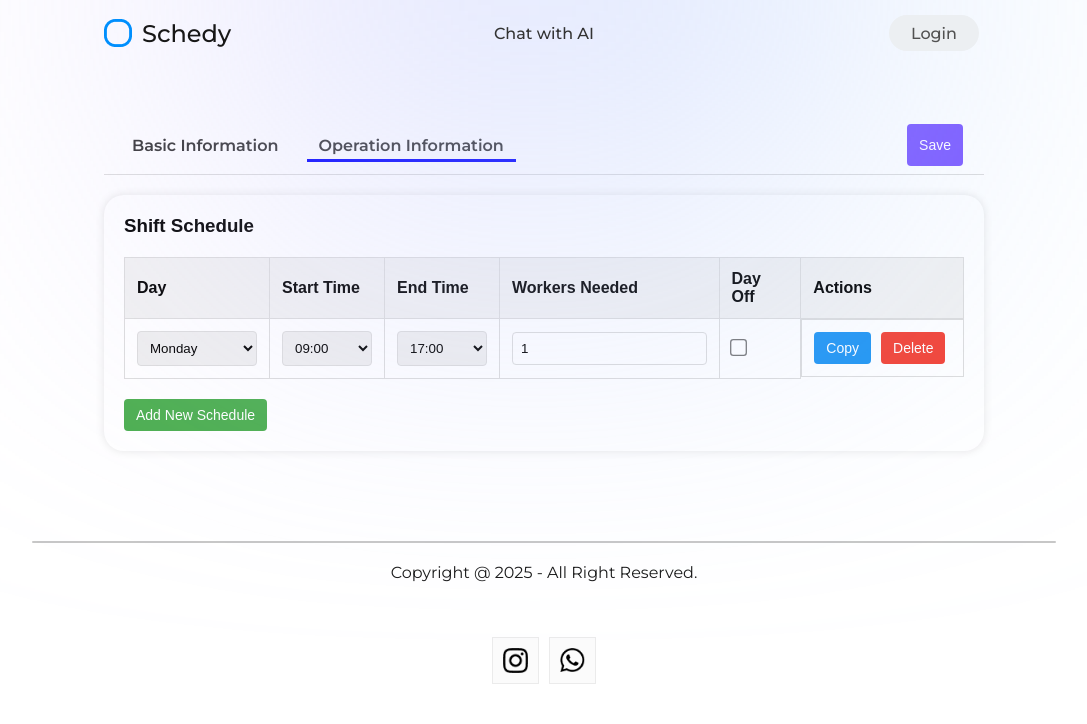
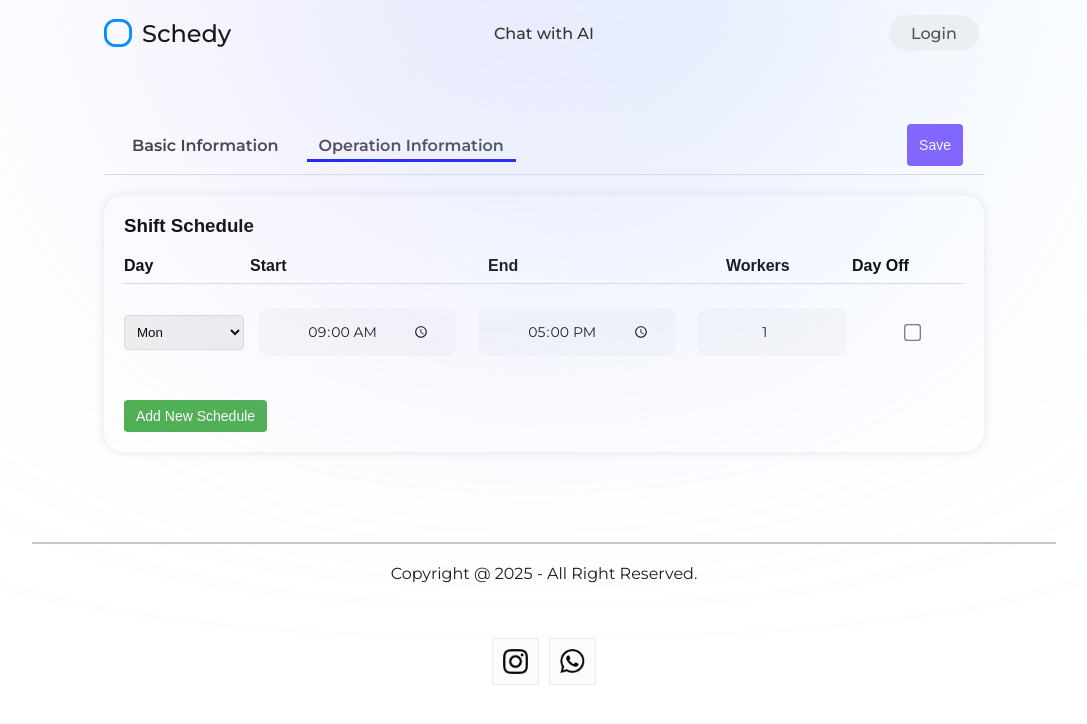
Before and after one commit to JunyIIIChen/Schedy, a React (Create React App) app in the folder frontend/: page /operation in a window 1280 px wide. Both pictures are taken after a click on the button "Add New Schedule". Shown: the top 724 px of the page, without its empty margins (96-1183 px from the left). Built offline with nearby package versions, Linux system fonts and the light colour scheme; the HTML template or start-up script is replaced by a standard one.

Commit message:
UI change, chatbox bt, schuedle ui

```diff
--- a/frontend/src/Component/AIChat/AIChat.jsx
+++ b/frontend/src/Component/AIChat/AIChat.jsx
@@ -1,8 +1,9 @@
-import React, { useEffect, useRef, useState } from 'react';
+import React, {useEffect, useRef, useState} from 'react';
 import ReactMarkdown from 'react-markdown';
 import './AIChat.css';
+import {useNavigate} from 'react-router-dom';
 
-export const AIChat = ({ scheduleId }) => {
+export const AIChat = ({scheduleId}) => {
     const [messages, setMessages] = useState([]);
     const [input, setInput] = useState('');
     const [loading, setLoading] = useState(false);
@@ -12,14 +13,20 @@ export const AIChat = ({ scheduleId }) => {
     const messagesEndRef = useRef(null);
     const typingIntervalRef = useRef(null);
 
+    const navigate = useNavigate();
+
+    const handleViewCalendar = () => {
+        navigate('/calendar?action=new_schedule'); // 跳转并传参
+    };
+
     useEffect(() => {
-    messagesEndRef.current?.scrollIntoView({ behavior: 'smooth' });
+        messagesEndRef.current?.scrollIntoView({behavior: 'smooth'});
     }, [messages]);
 
     const sendMessage = async () => {
         if (!input.trim()) return;
 
-    const userMsg = { sender: 'user', text: input };
+        const userMsg = {sender: 'user', text: input};
         setMessages((prev) => [...prev, userMsg]);
         setInput('');
         setLoading(true);
@@ -27,7 +34,7 @@ export const AIChat = ({ scheduleId }) => {
         try {
             const res = await fetch('http://localhost:5001/api/schedule-agent', {
                 method: 'POST',
-        headers: { 'Content-Type': 'application/json' },
+                headers: {'Content-Type': 'application/json'},
                 body: JSON.stringify({
                     // schedule_id: scheduleId,
                     schedule_id: "8c8580f7-856e-4343-9025-3ba7946224fc",
@@ -39,7 +46,7 @@ export const AIChat = ({ scheduleId }) => {
             console.log('🧠 Agent 返回：', data);
 
             const fullText = data.response || '🤖 没有返回内容。';
-      const aiMsg = { sender: 'ai', text: '' };
+            const aiMsg = {sender: 'ai', text: ''};
             setMessages((prev) => [...prev, aiMsg]);
 
             let i = 0;
@@ -67,7 +74,7 @@ export const AIChat = ({ scheduleId }) => {
             }, 20);
         } catch (err) {
             console.error('❌ 请求失败:', err);
-      setMessages((prev) => [...prev, { sender: 'ai', text: '❌ 出错了，请稍后再试。' }]);
+            setMessages((prev) => [...prev, {sender: 'ai', text: '❌ 出错了，请稍后再试。'}]);
             setLoading(false);
         }
     };
@@ -76,8 +83,8 @@ export const AIChat = ({ scheduleId }) => {
         try {
             const res = await fetch('http://localhost:5001/api/view-calendar', {
                 method: 'POST',
-        headers: { 'Content-Type': 'application/json' },
-        body: JSON.stringify({ schedule_id: "8c8580f7-856e-4343-9025-3ba7946224fc" }),
+                headers: {'Content-Type': 'application/json'},
+                body: JSON.stringify({schedule_id: "8c8580f7-856e-4343-9025-3ba7946224fc"}),
             });
 
             const data = await res.json();
@@ -131,7 +138,11 @@ export const AIChat = ({ scheduleId }) => {
                 {loading ? '发送中...' : '发送'}
             </button>
 
-      <button onClick={viewCalendar} className="ai-chat-send-button" style={{ marginTop: '12px' }}>
+            <button
+                onClick={handleViewCalendar}
+                className="ai-chat-send-button"
+                style={{marginTop: '12px'}}
+            >
                 📅 View Your Calendar
             </button>
 
@@ -164,7 +175,7 @@ export const AIChat = ({ scheduleId }) => {
             )}
 
             {calendarData && (
-        <div className="ai-schedule-table" style={{ marginTop: '24px' }}>
+                <div className="ai-schedule-table" style={{marginTop: '24px'}}>
                     <h4>📆 View Calendar（完整聊天分析后的最终表）</h4>
                     <table>
                         <thead>
--- a/frontend/src/Pages/Calendar.jsx
+++ b/frontend/src/Pages/Calendar.jsx
@@ -5,6 +5,7 @@ import 'react-big-calendar/lib/css/react-big-calendar.css';
 import {Modal, Button, Form, Input, Spin} from 'antd';
 import {Link, useNavigate} from 'react-router-dom';
 import ai_icon from "../Component/Assets/AI.png";
+import { useLocation } from 'react-router-dom';
 
 const localizer = momentLocalizer(moment);
 
@@ -16,9 +17,15 @@ const EventCalendar = () => {
         const [form] = Form.useForm();
         const [userData, setUserData] = useState(null);
         const [error, setError] = useState('')
+        const location = useLocation();
+        const searchParams = new URLSearchParams(location.search);
 
 
         useEffect(() => {
+
+            if (searchParams.get('action') === 'new_schedule') {
+                new_schedule();
+            }
             const load_user_information = async () => {
                 const token = localStorage.getItem("auth-token");
 
@@ -63,7 +70,7 @@ const EventCalendar = () => {
 
             load_user_information();
 
-        }, []);
+        }, [location.search]);
 
         const handleSelectEvent = (event) => {
             setSelectedEvent(event);
--- a/frontend/src/Pages/Operation.jsx
+++ b/frontend/src/Pages/Operation.jsx
@@ -1,5 +1,5 @@
-import React, { useEffect, useState } from "react";
-import { NavLink } from "react-router-dom";
+import React, {useEffect, useState} from "react";
+import {NavLink} from "react-router-dom";
 import "./CSS/Operation.css";
 
 export const Operation = () => {
@@ -45,13 +45,13 @@ export const Operation = () => {
                 } else {
                     // 默认一周7天
                     setRows([
-            { day: 'Monday', startTime: '09:00', endTime: '17:00', workers: 1, dayOff: false },
-            { day: 'Tuesday', startTime: '09:00', endTime: '17:00', workers: 1, dayOff: false },
-            { day: 'Wednesday', startTime: '09:00', endTime: '17:00', workers: 1, dayOff: false },
-            { day: 'Thursday', startTime: '09:00', endTime: '17:00', workers: 1, dayOff: false },
-            { day: 'Friday', startTime: '09:00', endTime: '17:00', workers: 1, dayOff: false },
-            { day: 'Saturday', startTime: '09:00', endTime: '17:00', workers: 1, dayOff: false },
-            { day: 'Sunday', startTime: '09:00', endTime: '17:00', workers: 1, dayOff: false }
+                        {day: 'Monday', startTime: '09:00', endTime: '17:00', workers: 1, dayOff: false},
+                        {day: 'Tuesday', startTime: '09:00', endTime: '17:00', workers: 1, dayOff: false},
+                        {day: 'Wednesday', startTime: '09:00', endTime: '17:00', workers: 1, dayOff: false},
+                        {day: 'Thursday', startTime: '09:00', endTime: '17:00', workers: 1, dayOff: false},
+                        {day: 'Friday', startTime: '09:00', endTime: '17:00', workers: 1, dayOff: false},
+                        {day: 'Saturday', startTime: '09:00', endTime: '17:00', workers: 1, dayOff: false},
+                        {day: 'Sunday', startTime: '09:00', endTime: '17:00', workers: 1, dayOff: false}
                     ]);
                 }
 
@@ -86,12 +86,12 @@ export const Operation = () => {
     };
 
     const addNewRow = () => {
-    setRows([...rows, { day: '', startTime: '09:00', endTime: '17:00', workers: 1, dayOff: false }]);
+        setRows([...rows, {day: '', startTime: '09:00', endTime: '17:00', workers: 1, dayOff: false}]);
     };
 
     const copyRow = (index) => {
         const rowToCopy = rows[index];
-    setRows([...rows, { ...rowToCopy }]);
+        setRows([...rows, {...rowToCopy}]);
     };
 
     const deleteRow = (index) => {
@@ -120,7 +120,7 @@ export const Operation = () => {
                 },
                 body: JSON.stringify({
                     updates: {
-            _id: { "$oid": userData._id.$oid },
+                        _id: {"$oid": userData._id.$oid},
                         workerConfig: newWorkerConfig
                     },
                 }),
@@ -158,7 +158,7 @@ export const Operation = () => {
                 <div className="nav-links">
                     <NavLink
                         to="/settings"
-            className={({ isActive }) =>
+                        className={({isActive}) =>
                             isActive ? 'quicklink active' : 'quicklink'
                         }
                     >
@@ -167,7 +167,7 @@ export const Operation = () => {
 
                     <NavLink
                         to="/operation"
-            className={({ isActive }) =>
+                        className={({isActive}) =>
                             isActive ? 'quicklink active' : 'quicklink'
                         }
                     >
@@ -183,54 +183,48 @@ export const Operation = () => {
             <div>
                 <div className="schedule-container">
                     <h3>Shift Schedule</h3>
-          <table className="schedule-table">
-            <thead>
-              <tr>
-                <th>Day</th>
-                <th>Start Time</th>
-                <th>End Time</th>
-                <th>Workers Needed</th>
-                <th>Day Off</th>
-                <th>Actions</th>
-              </tr>
-            </thead>
-            <tbody>
+                    <div className="schedule-table">
+                        <div className="table-header">
+                            <span>Day</span>
+                            <span>Start</span>
+                            <span>End</span>
+                            <span>Workers</span>
+                            <span>Day Off</span>
+                            {/*<span>Actions</span>*/}
+                        </div>
+
                         {rows.map((row, index) => (
-                <tr key={index}>
-                  <td>
+                            <div className="table-row" key={index}>
+      <span className="day-name">
         <select
             value={row.day}
             onChange={(e) => handleInputChange(index, 'day', e.target.value)}
             className="day-select"
         >
-                      <option value="Monday">Monday</option>
-                      <option value="Tuesday">Tuesday</option>
-                      <option value="Wednesday">Wednesday</option>
-                      <option value="Thursday">Thursday</option>
-                      <option value="Friday">Friday</option>
-                      <option value="Saturday">Saturday</option>
-                      <option value="Sunday">Sunday</option>
+          <option value="Monday">Mon</option>
+          <option value="Tuesday">Tue</option>
+          <option value="Wednesday">Wed</option>
+          <option value="Thursday">Thu</option>
+          <option value="Friday">Fri</option>
+          <option value="Saturday">Sat</option>
+          <option value="Sunday">Sun</option>
         </select>
-                  </td>
-                  <td>
-                    <select
+      </span>
+
+                                <input
+                                    type="time"
                                     value={row.startTime}
                                     onChange={(e) => handleInputChange(index, 'startTime', e.target.value)}
-                      className="time-select"
-                    >
-                      {generateTimeOptions()}
-                    </select>
-                  </td>
-                  <td>
-                    <select
+                                    className="time-input"
+                                />
+
+                                <input
+                                    type="time"
                                     value={row.endTime}
                                     onChange={(e) => handleInputChange(index, 'endTime', e.target.value)}
-                      className="time-select"
-                    >
-                      {generateTimeOptions()}
-                    </select>
-                  </td>
-                  <td>
+                                    className="time-input"
+                                />
+
                                 <input
                                     type="number"
                                     min="1"
@@ -238,27 +232,26 @@ export const Operation = () => {
                                     onChange={(e) => handleInputChange(index, 'workers', parseInt(e.target.value))}
                                     className="workers-input"
                                 />
-                  </td>
-                  <td>
+
                                 <input
                                     type="checkbox"
                                     checked={row.dayOff}
                                     onChange={() => handleInputChange(index, 'dayOff')}
                                     className="day-off-checkbox"
                                 />
-                  </td>
-                  <td className="action-buttons">
-                    <button onClick={() => copyRow(index)} className="copy-btn">
-                      Copy
-                    </button>
-                    <button onClick={() => deleteRow(index)} className="delete-btn">
-                      Delete
-                    </button>
-                  </td>
-                </tr>
+
+                                {/*<div className="action-buttons">*/}
+                                {/*    <button onClick={() => copyRow(index)} className="copy-btn">*/}
+                                {/*        Copy*/}
+                                {/*    </button>*/}
+                                {/*    <button onClick={() => deleteRow(index)} className="delete-btn">*/}
+                                {/*        Delete*/}
+                                {/*    </button>*/}
+                                {/*</div>*/}
+                            </div>
                         ))}
-            </tbody>
-          </table>
+                    </div>
+
                     <button onClick={addNewRow} className="add-row-btn">
                         Add New Schedule
                     </button>
```
Lines whose indentation alone changed are shown as unchanged.
